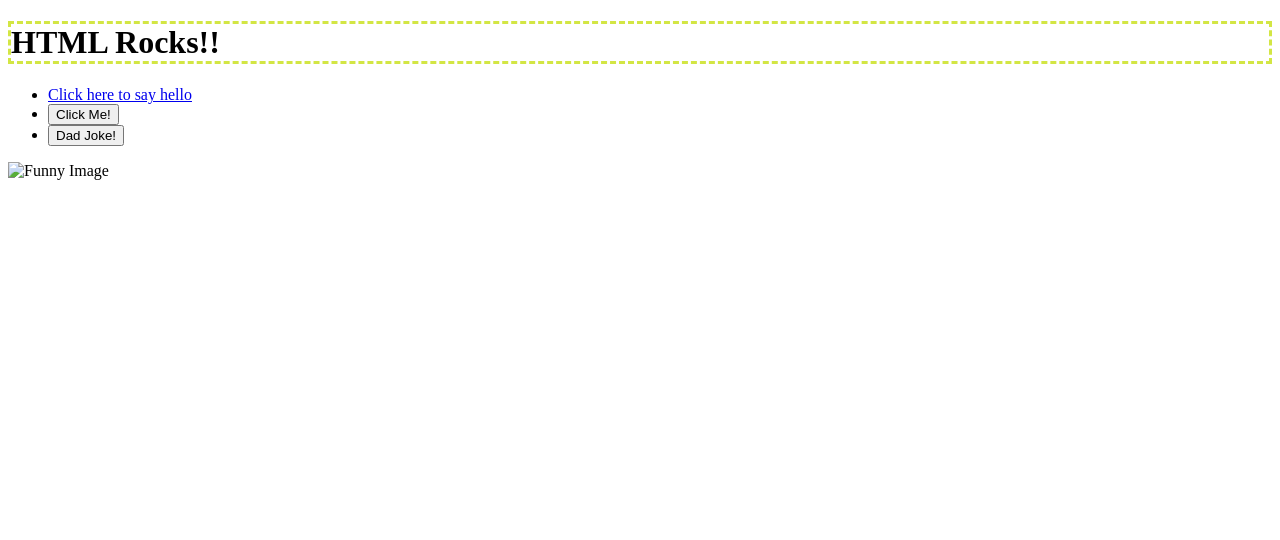
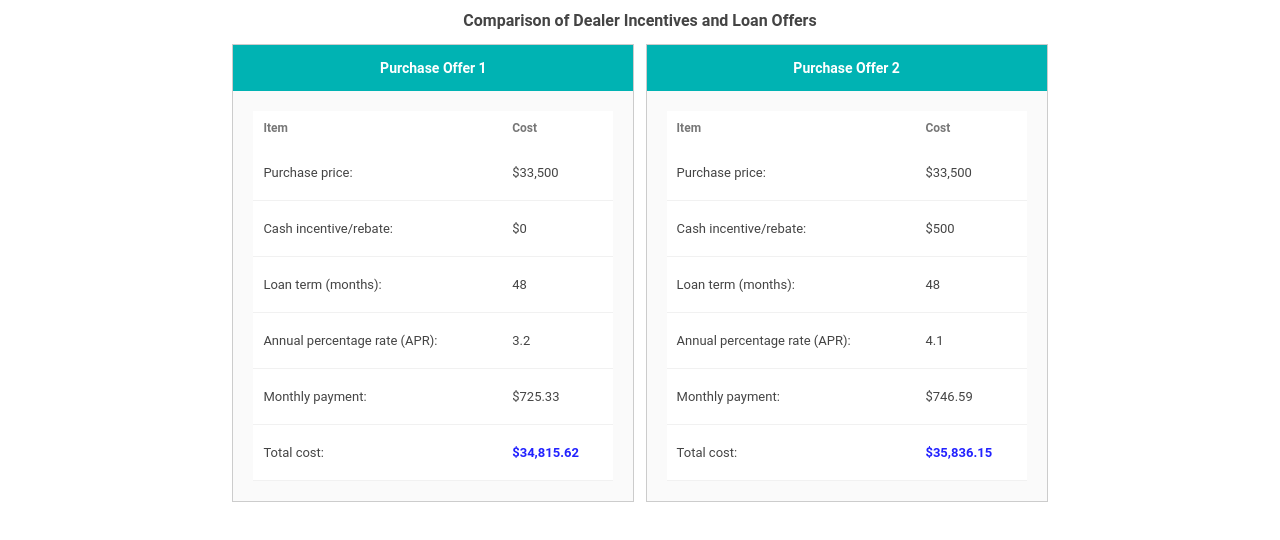
Before and after one commit to FuyuPor/CS208-6.04, a website: page index.html in a window 1280 px wide. Drawn offline with Linux system fonts and the light colour scheme; files that its build step writes are made by us from their sources.

Commit message:
Finished Lab 6

```diff
--- a/index.html
+++ b/index.html
@@ -1,25 +1,90 @@
 <!doctype html>
-<html>
+<html lang = "en">
 
 <head>
   <meta charset="utf-8">
-  <title>CS208 - Starter Code (UPDATE ME)!</title>
+  <title>Loan Comparison</title>
   <meta name="description" content="">
   <meta name="viewport" content="width=device-width, initial-scale=1">
   <link rel="stylesheet" href="style.css">
 </head>
 
 <body>
-  <h1>HTML Rocks!!</h1>
-  <ul>
-  <li><a href="/hello">Click here to say hello</a></li>
-  <li><button id="hello-link">Click Me!</button></li>
-  <li><button id="joke-button">Dad Joke!</button></li>
-  <script src="script.js"></script>
-  </ul>
-  <img src="funny.png" alt="Funny Image" width="300" height="200">
-
-  <h2 id="joke-display"></h2>
+  <div class="container">
+    <h1>Comparison of Dealer Incentives and Loan Offers</h1>
+<!-- Purchase Offer 1 -->
+    <section class="offer">
+      <h2 class="offer-title"> Purchase Offer 1</h2>
+      <div class="offer-contents">
+        <table>
+          <tr>
+            <th>Item</th>
+            <th>Cost</th>
+          </tr>
+          <tr>
+            <td>Purchase price:</td>
+            <td>$33,500</td>
+          </tr>
+          <tr>
+            <td>Cash incentive/rebate:</td>
+            <td>$0</td>
+          </tr>
+          <tr>
+            <td>Loan term (months):</td>
+            <td>48</td>
+          </tr>
+          <tr>
+            <td>Annual percentage rate (APR):</td>
+            <td>3.2</td>
+          </tr>
+          <tr>
+            <td>Monthly payment:</td>
+            <td>$725.33</td>
+          </tr>
+          <tr>
+            <td>Total cost:</td>
+            <td class="final-value">$34,815.62</td>
+          </tr>
+        </table>
+      </div>
+    </section>
+<!-- Purchase Offer 2 -->
+    <section class="offer">
+      <h2 class="offer-title"> Purchase Offer 2</h2>
+      <div class="offer-contents">
+        <table>
+          <tr>
+            <th>Item</th>
+            <th>Cost</th>
+          </tr>
+          <tr>
+            <td>Purchase price:</td>
+            <td>$33,500</td>
+          </tr>
+          <tr>
+            <td>Cash incentive/rebate:</td>
+            <td>$500</td>
+          </tr>
+          <tr>
+            <td>Loan term (months):</td>
+            <td>48</td>
+          </tr>
+          <tr>
+            <td>Annual percentage rate (APR):</td>
+            <td>4.1</td>
+          </tr>
+          <tr>
+            <td>Monthly payment:</td>
+            <td>$746.59</td>
+          </tr>
+          <tr>
+            <td>Total cost:</td>
+            <td class="final-value">$35,836.15</td>
+          </tr>
+        </table>
+      </div>
+    </section>
+  </div>
 </body>
 
 </html>
```
Also changed, not shown: dist/style.css, 1 other file.
